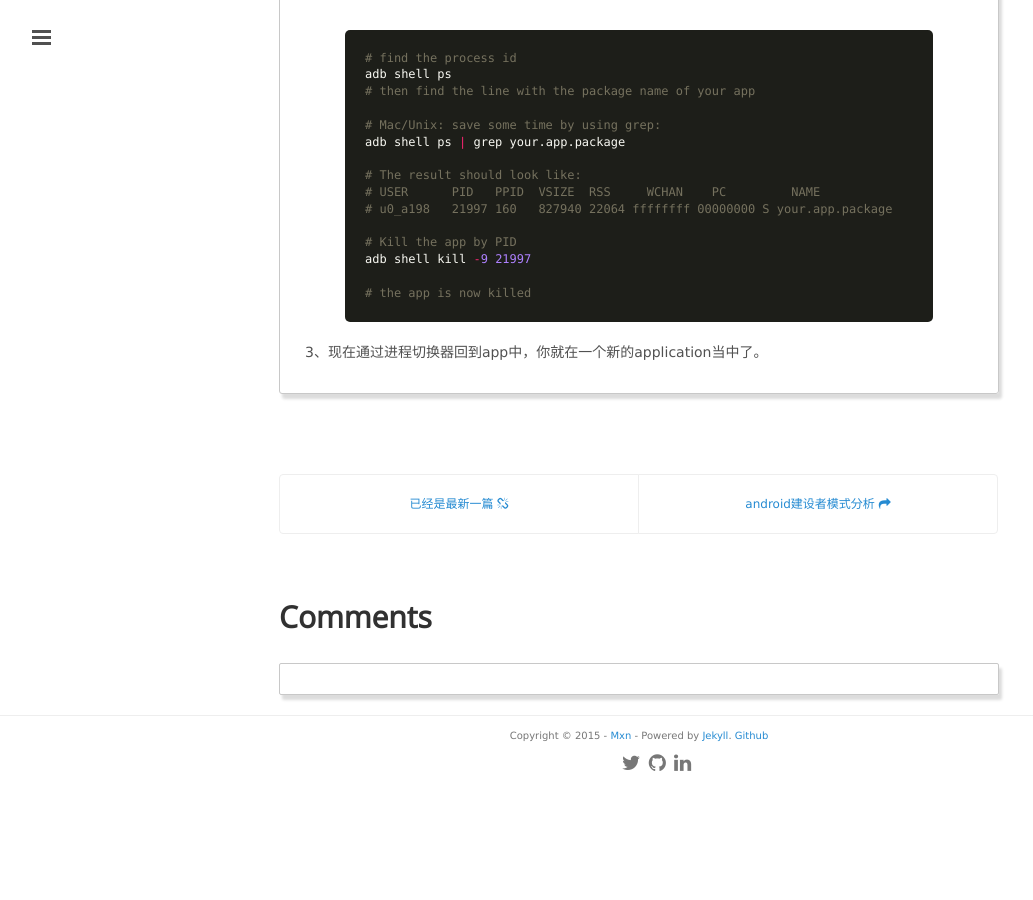
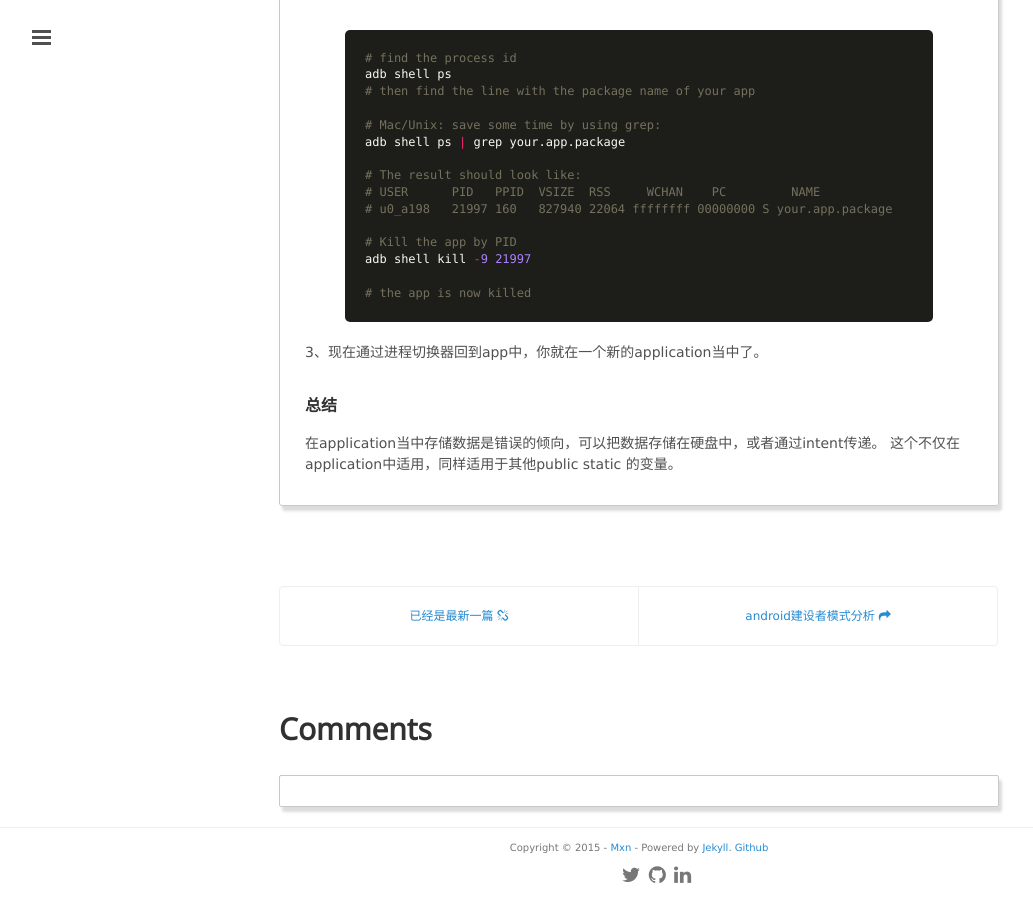
Before and after one commit to mxn21/mxn21.github.io, a Jekyll site: the page built from _posts/2015-6-15-为什么Application不能存储数据.md, in a window 1280 px wide and 900 px high, scrolled down 2055 px. Shown: the whole window, without its empty margins (1-1034 px from the left). Built offline with Jekyll 4.4.1, drawn with Linux system fonts in a browser that asks for light colours; Markdown is read by kramdown in place of the engine named in the settings; comment, search, counter and statistics services are not loaded; before the commit the page ends 2843 px from its top, so only the background shows below that.

Commit message:
Update 2015-6-15-为什么Application不能存储数据.md

```diff
--- a/_posts/2015-6-15-为什么Application不能存储数据.md
+++ b/_posts/2015-6-15-为什么Application不能存储数据.md
@@ -119,3 +119,8 @@
 {% endhighlight %}
 
 3、现在通过进程切换器回到app中，你就在一个新的application当中了。
+
+###总结
+
+在application当中存储数据是错误的倾向，可以把数据存储在硬盘中，或者通过intent传递。
+这个不仅在application中适用，同样适用于其他public static 的变量。
```
